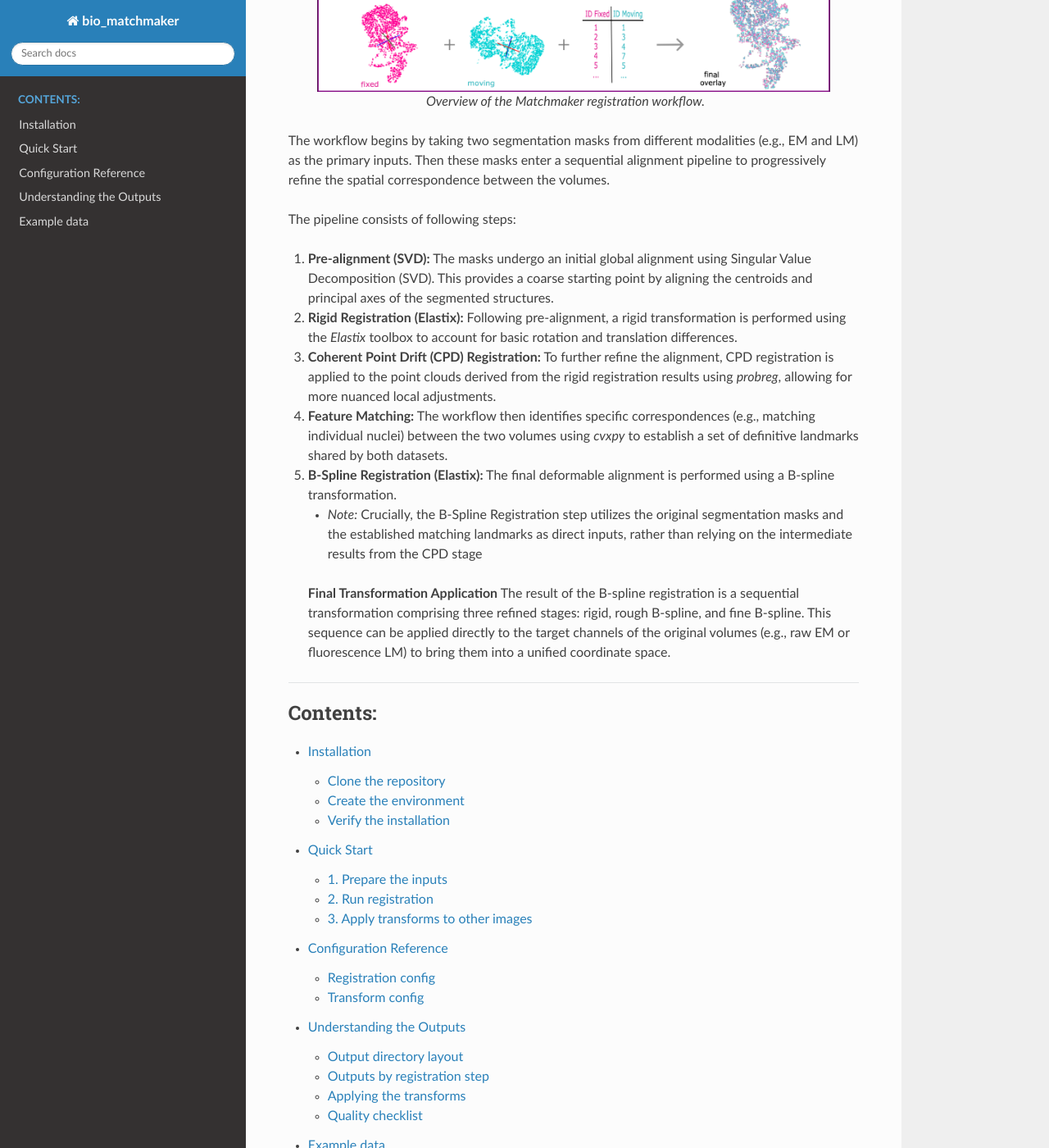
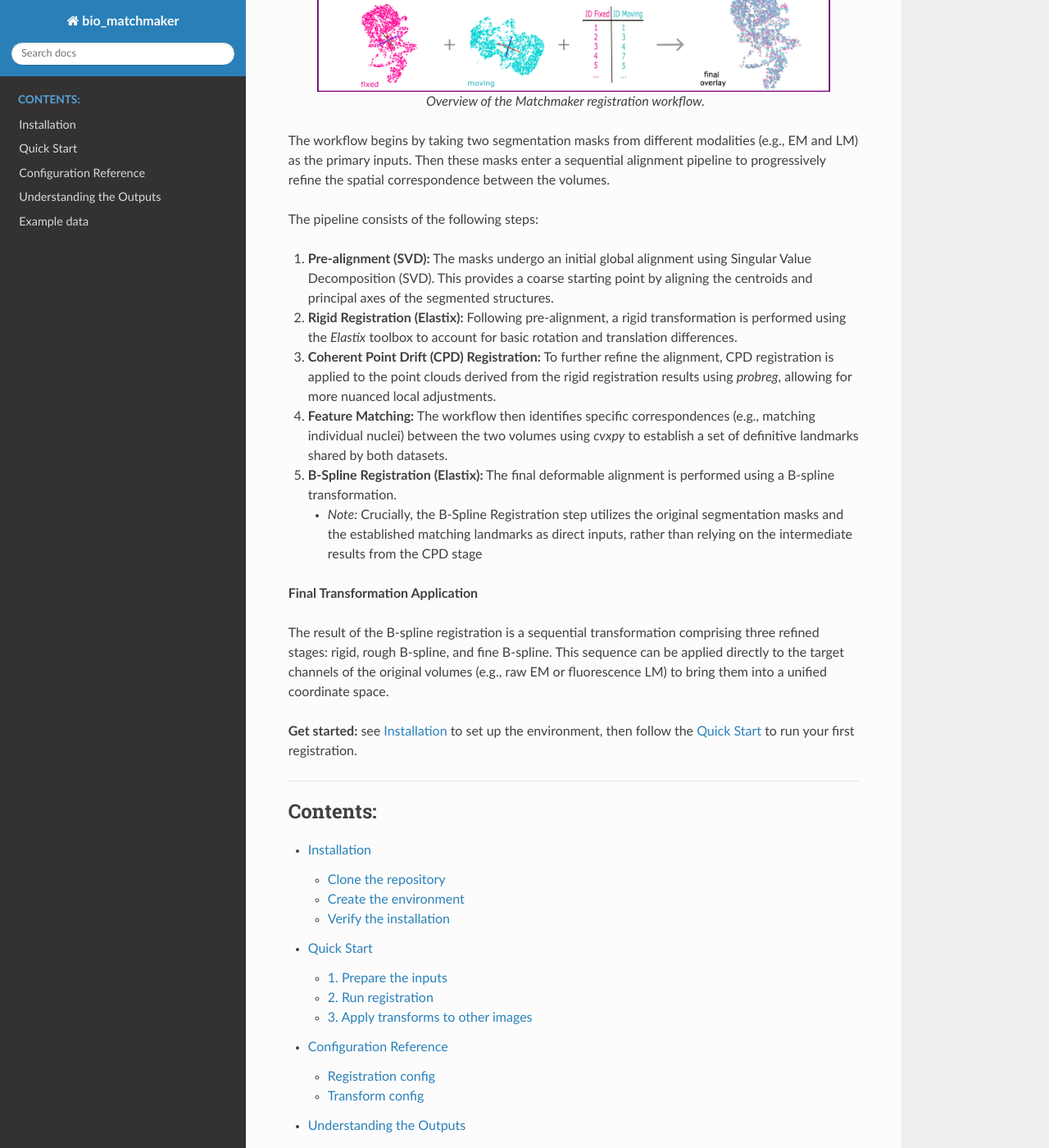
Before and after one commit to kreshuklab/image-matchmaker, a Sphinx documentation site: the page built from docs/source/index.rst, in a window 1280 px wide and 1400 px high, scrolled down 629 px. Shown: the whole window at 82% size. Built offline with Sphinx 7.4.7 and the Read the Docs theme 3.1.0, drawn with Linux system fonts in a browser that asks for light colours.

Commit message:
minor update to starting page

```diff
--- a/docs/source/index.rst
+++ b/docs/source/index.rst
@@ -23,7 +23,7 @@ The workflow begins by taking two segmentation masks from different modalities
 alignment pipeline to progressively refine the spatial correspondence between
 the volumes.
 
-The pipeline consists of following steps:
+The pipeline consists of the following steps:
 
 1. **Pre-alignment (SVD):** The masks undergo an initial global alignment using
    Singular Value Decomposition (SVD). This provides a coarse starting
@@ -46,11 +46,15 @@ The pipeline consists of following steps:
       segmentation masks and the established matching landmarks as direct inputs,
       rather than relying on the intermediate results from the CPD stage
 
- **Final Transformation Application**
- The result of the B-spline registration is a sequential transformation comprising
- three refined stages: rigid, rough B-spline, and fine B-spline. This sequence can
- be applied directly to the target channels of the original volumes (e.g., raw EM
- or fluorescence LM) to bring them into a unified coordinate space.
+**Final Transformation Application**
+
+The result of the B-spline registration is a sequential transformation comprising
+three refined stages: rigid, rough B-spline, and fine B-spline. This sequence can
+be applied directly to the target channels of the original volumes (e.g., raw EM
+or fluorescence LM) to bring them into a unified coordinate space.
+
+**Get started:** see :doc:`installation` to set up the environment, then follow the
+:doc:`quickstart` to run your first registration.
 
 ----
 
```
